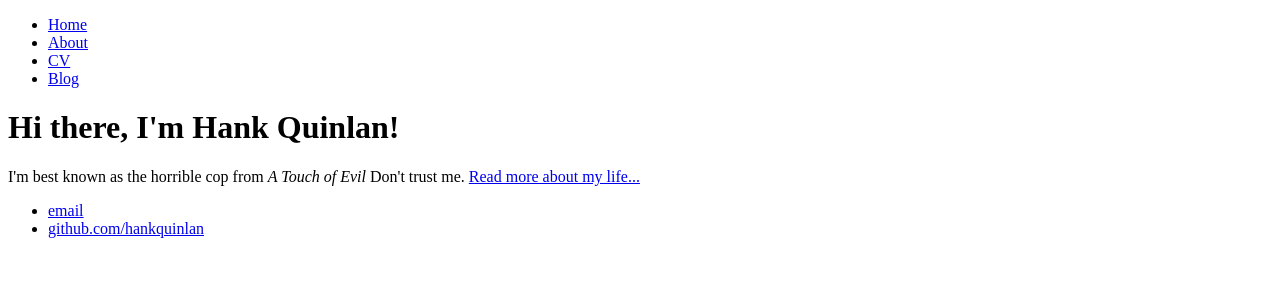
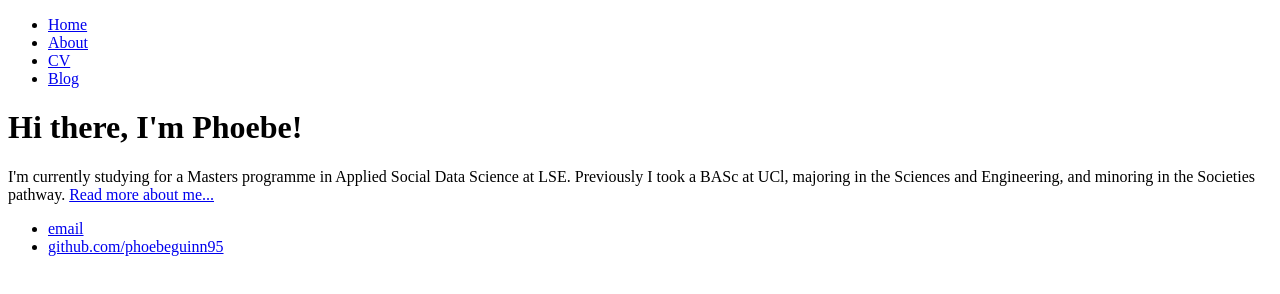
Before and after one commit to phoebeguinn95/phoebeguinn95.github.io, a plain HTML site: page index.html in a window 1280 px wide. Drawn offline with Linux system fonts and the light colour scheme.

Commit message:
Update to personal info

```diff
--- a/index.html
+++ b/index.html
@@ -1,7 +1,7 @@
 <!DOCTYPE html>
 <html>
 	<head>
-		<title>Hank Quinlan, Horrible Cop</title>
+		<title>Phoebe Guinn, Applied Social Data Science Masters student at LSE </title>
 	</head>
 	<body>
 		<nav>
@@ -14,14 +14,14 @@
 		</nav>
 		<div class="container">
     		<div class="blurb">
-        		<h1>Hi there, I'm Hank Quinlan!</h1>
-				<p>I'm best known as the horrible cop from <em>A Touch of Evil</em> Don't trust me. <a href="/about">Read more about my life...</a></p>
+        		<h1>Hi there, I'm Phoebe!</h1>
+				<p>I'm currently studying for a Masters programme in Applied Social Data Science at LSE. Previously I took a BASc at UCl, majoring in the Sciences and Engineering, and minoring in the Societies pathway. <a href="/about">Read more about me...</a></p>
     		</div><!-- /.blurb -->
 		</div><!-- /.container -->
 		<footer>
     		<ul>
-        		<li><a href="mailto:hankquinlanhub@gmail.com">email</a></li>
-        		<li><a href="https://github.com/hankquinlan">github.com/hankquinlan</a></li>
+        		<li><a href="mailto:phoebeguinn@hotmail.co.uk">email</a></li>
+        		<li><a href="https://github.com/phoebeguinn95">github.com/phoebeguinn95</a></li>
 			</ul>
 		</footer>
 	</body>
```
